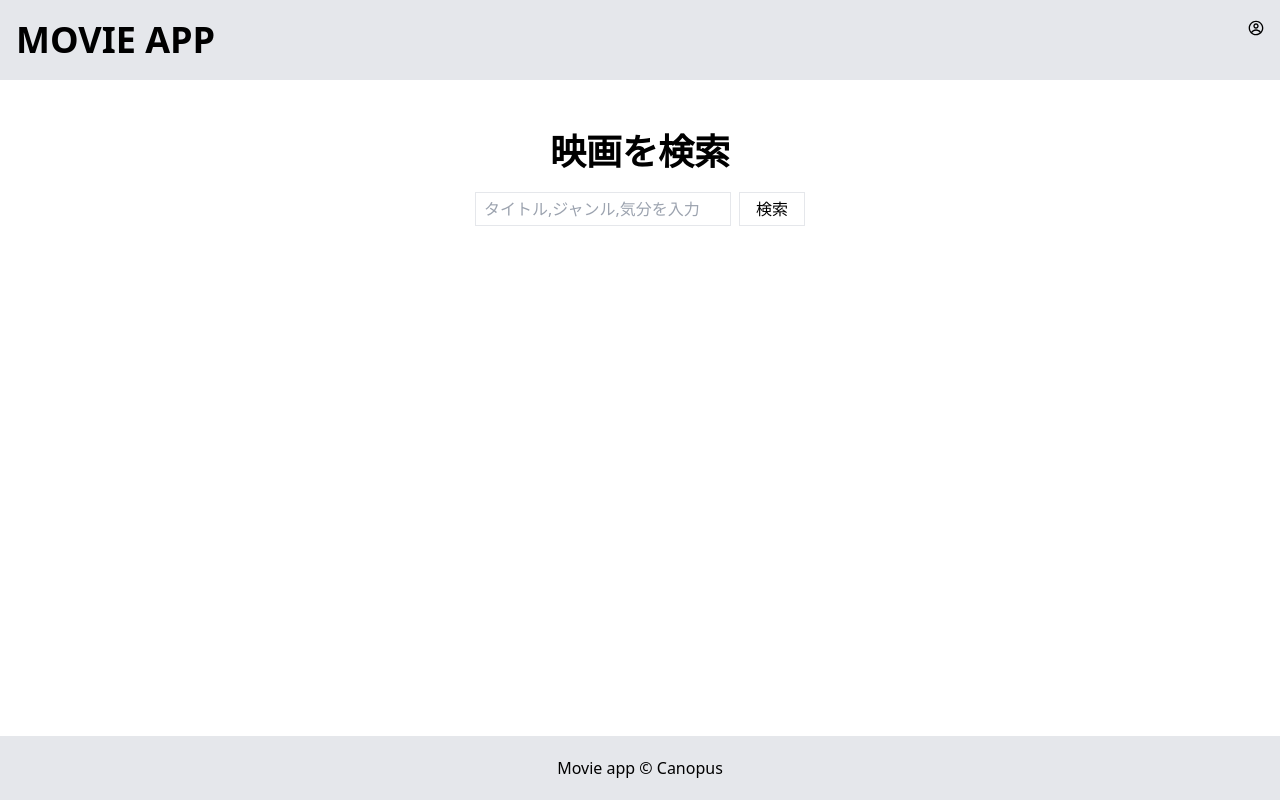
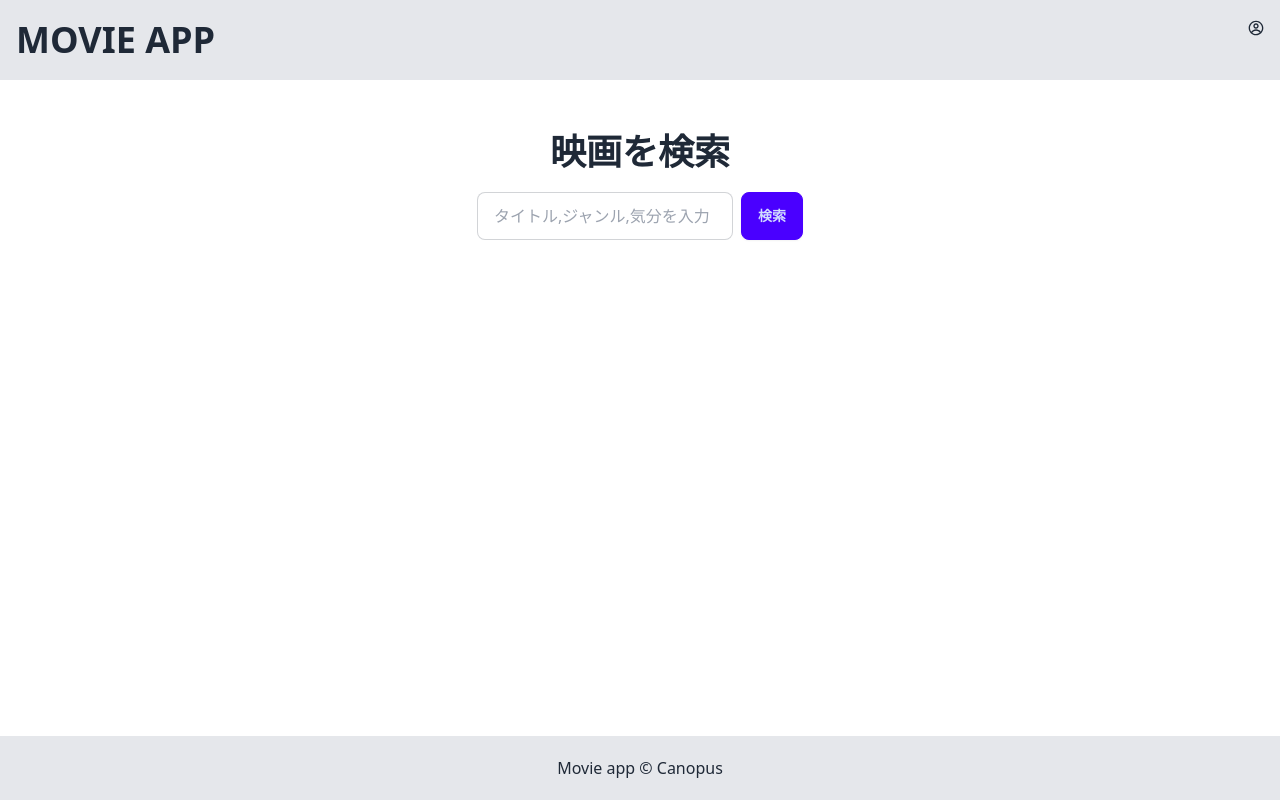
Before and after one commit to canopus-m-satoshi/movie-app, a Next.js app: page / in a window 1280 px wide. Built offline with nearby package versions, Linux system fonts and the light colour scheme.

Commit message:
daisyui導入

```diff
--- a/package.json
+++ b/package.json
@@ -20,6 +20,7 @@
     "@types/react": "^18",
     "@types/react-dom": "^18",
     "autoprefixer": "^10.0.1",
+    "daisyui": "^4.7.2",
     "eslint": "^8",
     "eslint-config-next": "14.1.1",
     "postcss": "^8",
--- a/src/app/page.tsx
+++ b/src/app/page.tsx
@@ -54,13 +54,15 @@ export default function Home() {
         <div className="flex justify-center gap-2 mt-5 w-fit mx-auto">
           <div className="flex-grow">
             <input
-              className="w-64 border px-2 py-1"
+              className="input input-bordered w-64 max-w-xs"
               type="text"
               placeholder="タイトル,ジャンル,気分を入力"
               onChange={(e) => handleOnChange(e)}
             />
           </div>
-          <button className=" border py-1 px-4" onClick={() => handleOnClick()}>
+          <button
+            className="btn btn-primary py-1"
+            onClick={() => handleOnClick()}>
             検索
           </button>
         </div>
--- a/tailwind.config.ts
+++ b/tailwind.config.ts
@@ -1,20 +1,20 @@
-import type { Config } from "tailwindcss";
+import type { Config } from 'tailwindcss'
 
 const config: Config = {
   content: [
-    "./src/pages/**/*.{js,ts,jsx,tsx,mdx}",
-    "./src/components/**/*.{js,ts,jsx,tsx,mdx}",
-    "./src/app/**/*.{js,ts,jsx,tsx,mdx}",
+    './src/pages/**/*.{js,ts,jsx,tsx,mdx}',
+    './src/components/**/*.{js,ts,jsx,tsx,mdx}',
+    './src/app/**/*.{js,ts,jsx,tsx,mdx}',
   ],
   theme: {
     extend: {
       backgroundImage: {
-        "gradient-radial": "radial-gradient(var(--tw-gradient-stops))",
-        "gradient-conic":
-          "conic-gradient(from 180deg at 50% 50%, var(--tw-gradient-stops))",
+        'gradient-radial': 'radial-gradient(var(--tw-gradient-stops))',
+        'gradient-conic':
+          'conic-gradient(from 180deg at 50% 50%, var(--tw-gradient-stops))',
       },
     },
   },
-  plugins: [],
-};
-export default config;
+  plugins: [require('daisyui')],
+}
+export default config
```
Also changed, not shown: 1 other file (tests, documents, lock files or other folders).
